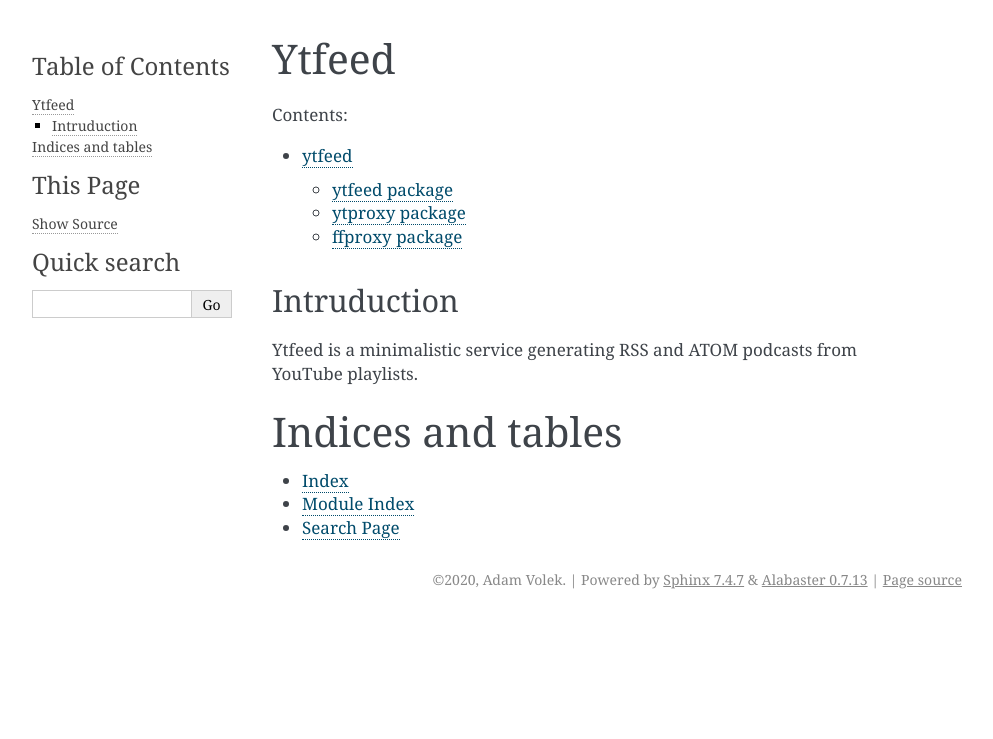
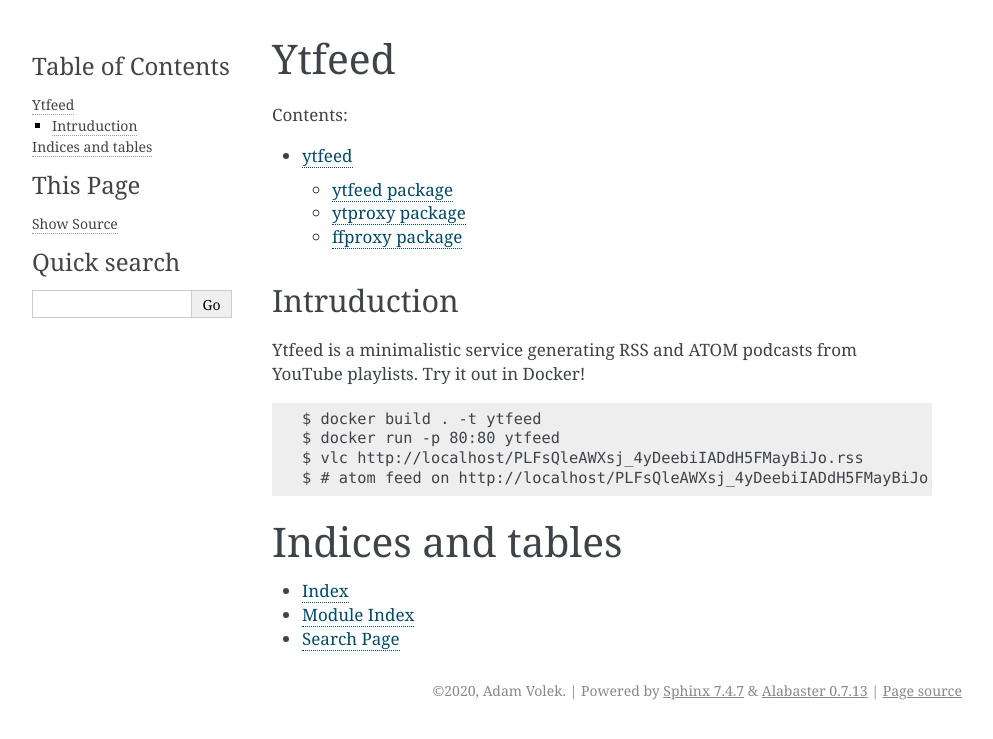
Before and after one commit to czAdamV/youtube-podcast-converter, a Sphinx documentation site: the page built from docs/index.rst, in a window 1280 px wide. Shown: the top 739 px of the page, without its empty margins (148-1141 px from the left). Built offline with Sphinx 7.4.7, drawn with Linux system fonts in a browser that asks for light colours.

Commit message:
Add mention about docker to the docs

```diff
--- a/docs/index.rst
+++ b/docs/index.rst
@@ -18,7 +18,15 @@
 ############
 
 Ytfeed is a minimalistic service generating RSS and ATOM podcasts from YouTube
-playlists.
+playlists. Try it out in Docker!
+
+.. code-block:: Text
+
+   $ docker build . -t ytfeed
+   $ docker run -p 80:80 ytfeed
+   $ vlc http://localhost/PLFsQleAWXsj_4yDeebiIADdH5FMayBiJo.rss
+   $ # atom feed on http://localhost/PLFsQleAWXsj_4yDeebiIADdH5FMayBiJo.atom
+
 
 Indices and tables
 ==================
```
